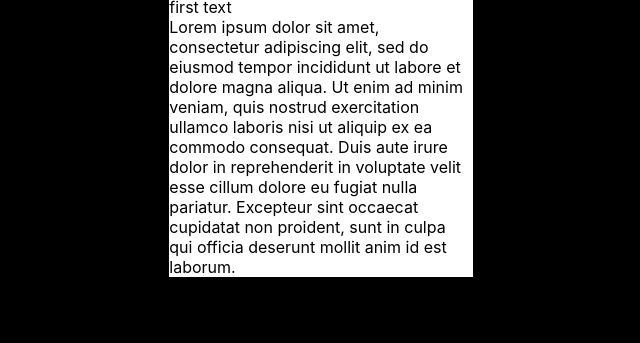
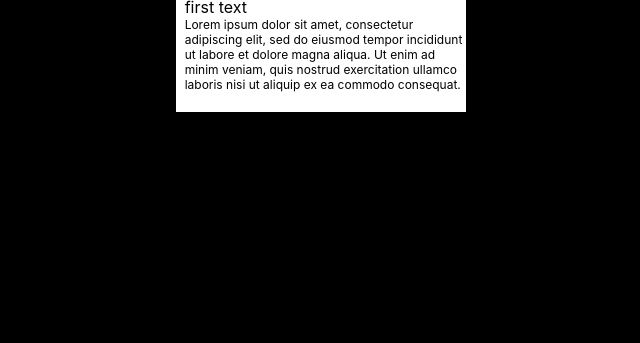
Before and after one commit to fluffbutt1/Miami88-Instagram-Post-Layout-Oliver-Simkovsky-Fork, a plain HTML site: page index.html in a window 1280 px wide. Shown: the part 457-800 px from the top of the page, without its empty margins (319-959 px from the left). Drawn offline with Linux system fonts and the light colour scheme.

Commit message:
changes to style sheet and HTML

```diff
--- a/index.html
+++ b/index.html
@@ -38,10 +38,7 @@
           Lorem ipsum dolor sit amet, consectetur adipiscing elit, sed do
           eiusmod tempor incididunt ut labore et dolore magna aliqua. Ut enim ad
           minim veniam, quis nostrud exercitation ullamco laboris nisi ut
-          aliquip ex ea commodo consequat. Duis aute irure dolor in
-          reprehenderit in voluptate velit esse cillum dolore eu fugiat nulla
-          pariatur. Excepteur sint occaecat cupidatat non proident, sunt in
-          culpa qui officia deserunt mollit anim id est laborum.
+          aliquip ex ea commodo consequat.
         </div>
       </div>
     </div>
--- a/styles.css
+++ b/styles.css
@@ -4,7 +4,7 @@
 
 .whole_post {
   background-color: white;
-  width: 24%;
+  width: 23%;
 }
 
 .head {
@@ -48,6 +48,15 @@
   font-size: 25px;
 }
 
+.tail{
+  padding-left: 9px;
+  padding-bottom: 20px;
+}
+
+.text_2{
+  font-size: 12px;
+}
+
 body {
 padding-top: 50px;
   background-color: black;
```
